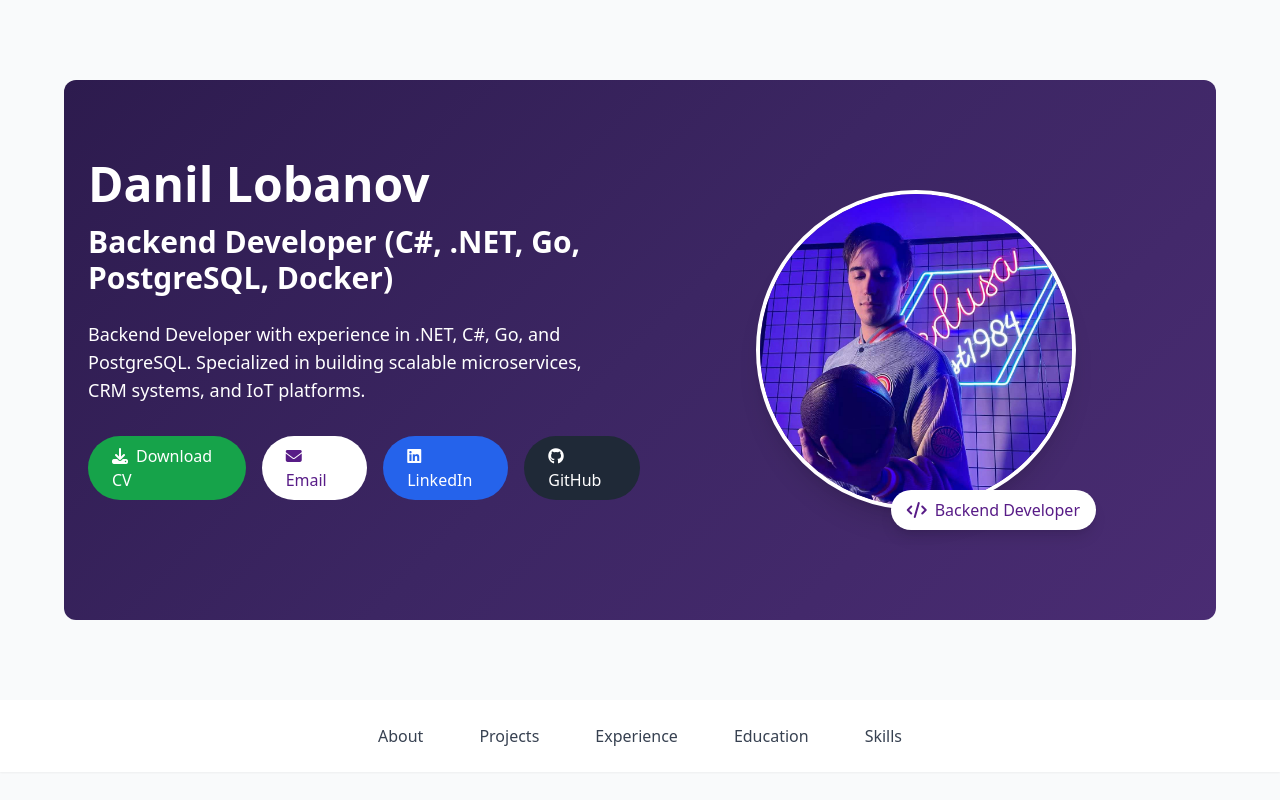
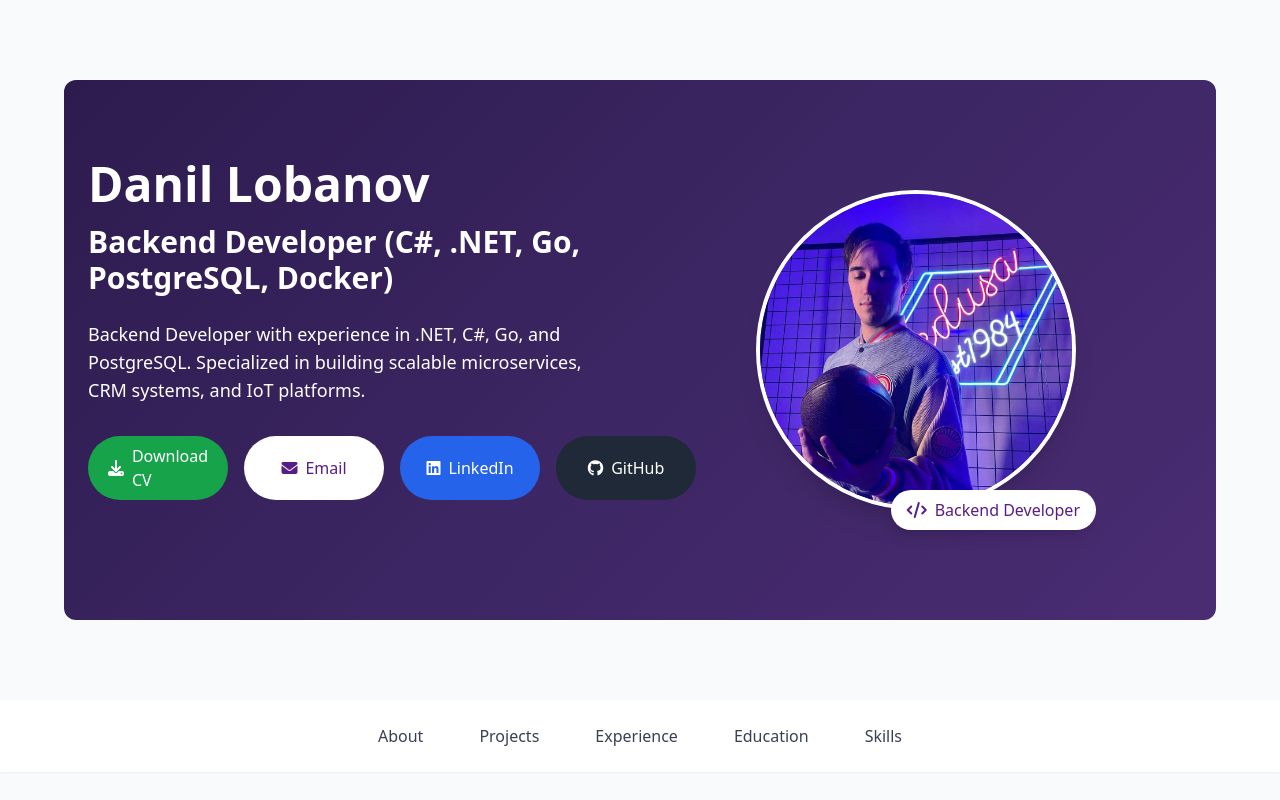
Before and after one commit to ddenvy/mysite, a plain HTML site: page index.html in a window 1280 px wide. Shown: the top 800 px of the page. Drawn offline with nearby package versions, Linux system fonts and the light colour scheme.

Commit message:
fix buttons

```diff
--- a/index.html
+++ b/index.html
@@ -80,16 +80,16 @@
                     <h2 class="text-xl md:text-2xl lg:text-3xl font-semibold mb-6">Backend Developer (C#, .NET, Go, PostgreSQL, Docker)</h2>
                     <p class="text-base md:text-lg mb-8 max-w-lg mx-auto md:mx-0">Backend Developer with experience in .NET, C#, Go, and PostgreSQL. Specialized in building scalable microservices, CRM systems, and IoT platforms.</p>
                     <div class="flex flex-col sm:flex-row gap-4 sm:gap-4 justify-center md:justify-start">
-                        <a href="Danil Lobanov (Backend dev).pdf" download class="bg-green-600 text-white px-6 py-2 rounded-full font-medium hover:bg-green-700 transition">
-                             <i class="fas fa-download mr-2"></i>Download CV
-                         </a>
-                        <a href="mailto:danil.lobanov@outlook.com" class="bg-white text-purple-900 px-6 py-2 rounded-full font-medium hover:bg-gray-100 transition">
+                        <a href="Danil Lobanov (Backend dev).pdf" download class="bg-green-600 text-white px-6 py-2 rounded-full font-medium hover:bg-green-700 transition flex items-center justify-center w-full sm:w-auto min-w-[140px]">
+                            <i class="fas fa-download mr-2"></i>Download CV
+                        </a>
+                        <a href="mailto:danil.lobanov@outlook.com" class="bg-white text-purple-900 px-6 py-2 rounded-full font-medium hover:bg-gray-100 transition flex items-center justify-center w-full sm:w-auto min-w-[140px]">
                             <i class="fas fa-envelope mr-2"></i>Email
                         </a>
-                        <a href="https://www.linkedin.com/in/envydany/" target="_blank" class="bg-blue-600 text-white px-6 py-2 rounded-full font-medium hover:bg-blue-700 transition">
+                        <a href="https://www.linkedin.com/in/envydany/" target="_blank" class="bg-blue-600 text-white px-6 py-2 rounded-full font-medium hover:bg-blue-700 transition flex items-center justify-center w-full sm:w-auto min-w-[140px]">
                             <i class="fab fa-linkedin mr-2"></i>LinkedIn
                         </a>
-                        <a href="https://github.com/ddenvy" target="_blank" class="bg-gray-800 text-white px-6 py-2 rounded-full font-medium hover:bg-gray-900 transition">
+                        <a href="https://github.com/ddenvy" target="_blank" class="bg-gray-800 text-white px-6 py-2 rounded-full font-medium hover:bg-gray-900 transition flex items-center justify-center w-full sm:w-auto min-w-[140px]">
                             <i class="fab fa-github mr-2"></i>GitHub
                         </a>
                     </div>
```
